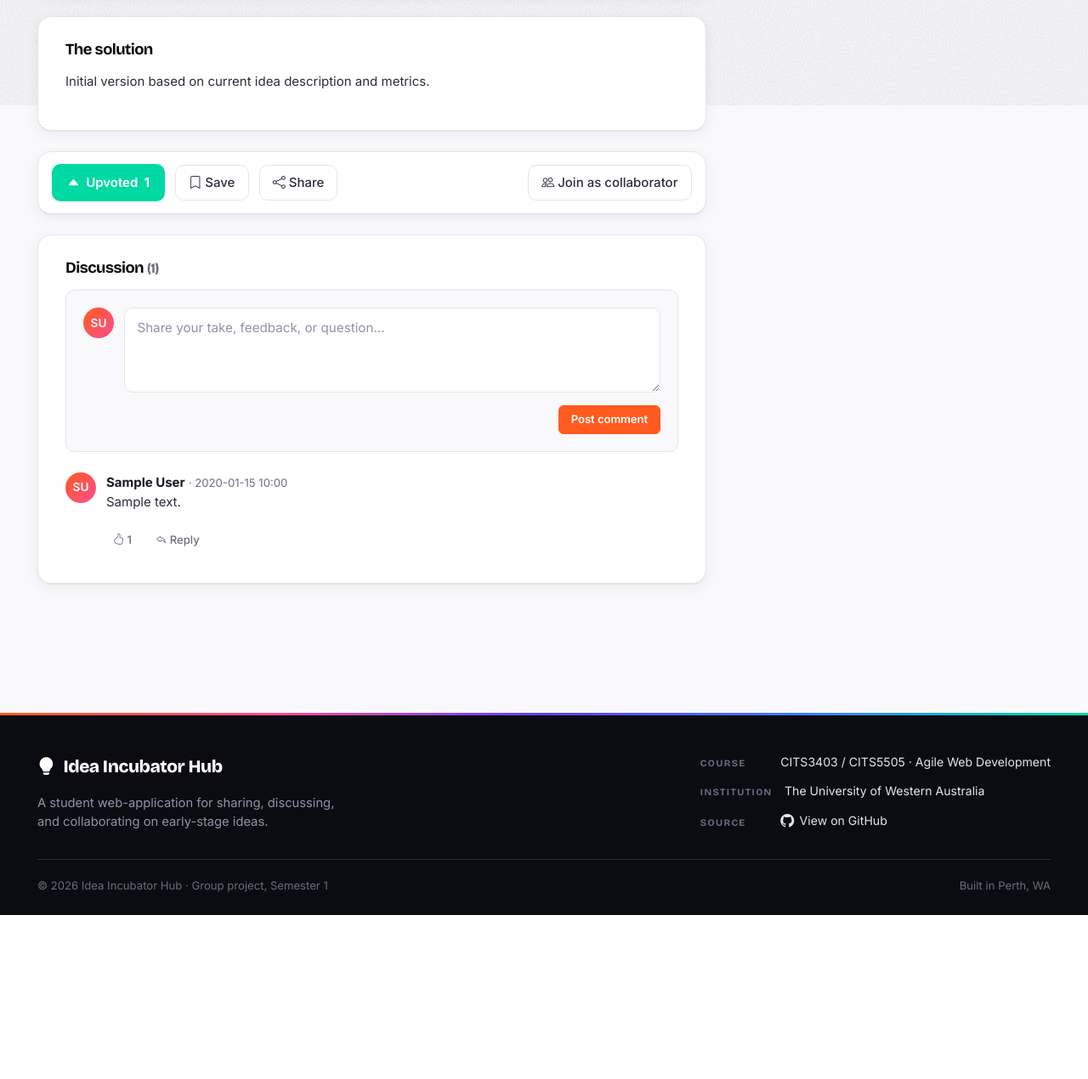
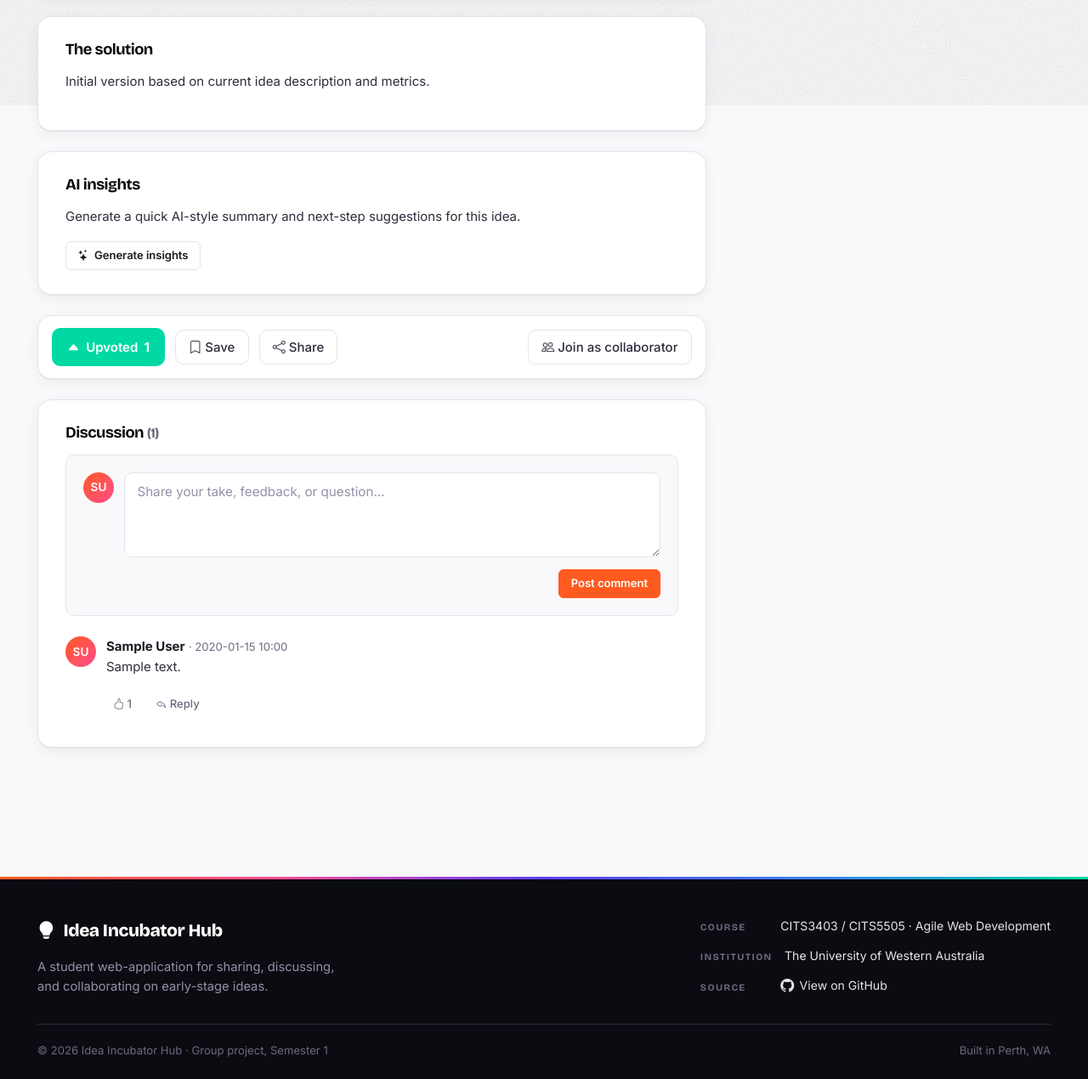
Before and after one commit to ArshadSheik/idea-incubator-hub, a Flask app: page /ideas/1 in a window 1280 px wide. Shown: the part 676-1946 px from the top of the page at 85% size. Before the commit the page ends 1753 px from the top, so only its background shows below. Run offline with Flask 3, Linux system fonts and the light colour scheme; tables that the repository leaves empty hold one stand-in row (values such as "Sample post"); some libraries are stand-ins or nearby versions.

Commit message:
feat(idea-detail): add AI insights section UI

```diff
--- a/templates/idea_detail.html
+++ b/templates/idea_detail.html
@@ -49,6 +49,24 @@
           <li>{{ point }}</li>
           {% endfor %}
         </ul>
+      </div>
+
+      <div class="idea-section">
+        <h2 class="section-heading">AI insights</h2>
+        <p class="text-muted-iih">Generate a quick AI-style summary and next-step suggestions for this idea.</p>
+        <button class="btn btn-outline-iih btn-sm-iih" id="aiInsightsBtn">
+          <i class="bi bi-stars"></i> Generate insights
+        </button>
+        <div id="aiInsightsLoading" class="small text-muted-iih mt-2 d-none">Generating insights...</div>
+        <div id="aiInsightsError" class="alert alert-danger mt-3 d-none" role="alert"></div>
+        <div id="aiInsightsCard" class="sidebar-card mt-3 d-none">
+          <h4 class="sidebar-title mb-2">AI summary</h4>
+          <p id="aiSummaryText" class="mb-3"></p>
+          <h5 class="mb-2">Strengths</h5>
+          <ul id="aiStrengthsList" class="mb-3"></ul>
+          <h5 class="mb-2">Suggestions</h5>
+          <ul id="aiSuggestionsList" class="mb-0"></ul>
+        </div>
       </div>
 
       <div class="vote-bar">
```
